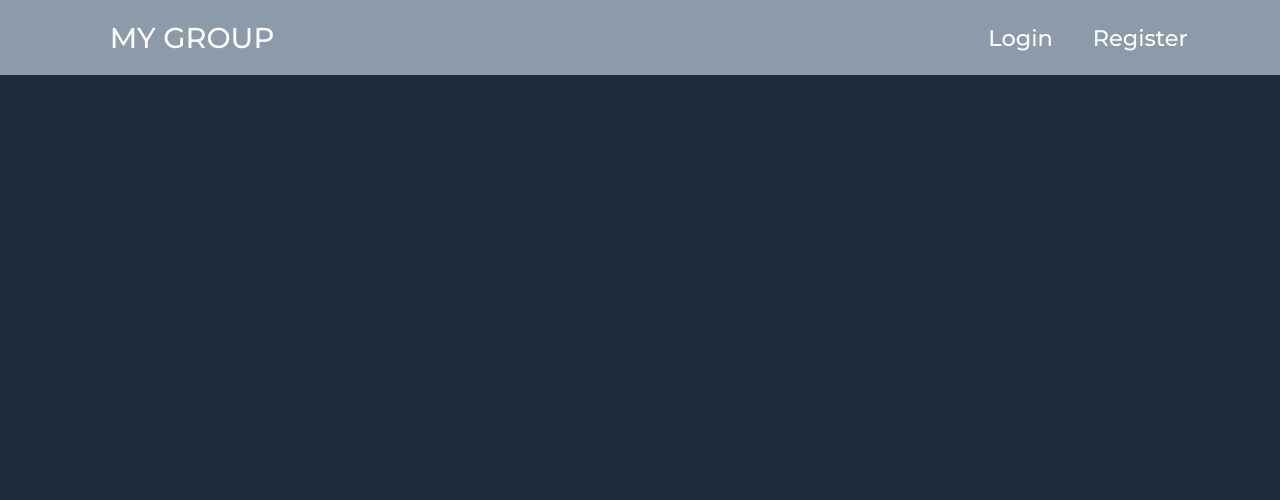
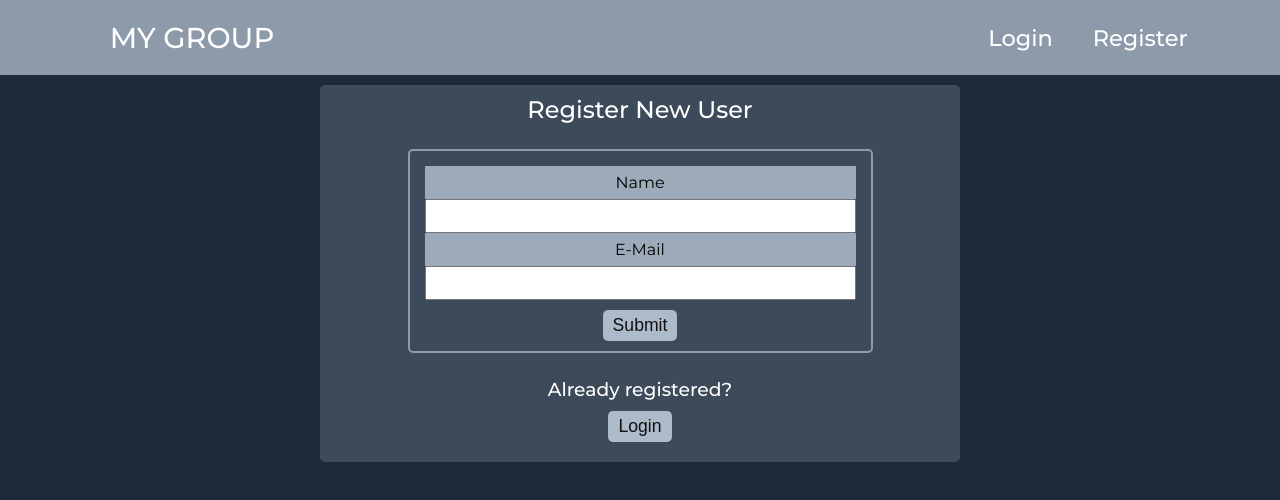
Before and after one commit to giacomo9999/BFW-Rebuild-210827, a React (Create React App) app in the folder client/: page / in a window 1280 px wide. Shown: the top 500 px of the page. Built offline with nearby package versions, Linux system fonts and the light colour scheme.

Commit message:
Added Register component.

```diff
--- a/client/src/App.js
+++ b/client/src/App.js
@@ -1,12 +1,14 @@
 import { BrowserRouter, Route } from "react-router-dom";
 
-import { NavBar } from "./components/NavBar";
+import { NavBar } from "./components/layout/NavBar";
+import { Register } from "./components/auth/Register";
 
 function App() {
   return (
     <BrowserRouter>
       <div>
         <NavBar />
+        <Register />
       </div>
     </BrowserRouter>
   );
--- /dev/null
+++ b/client/src/components/auth/Register.js
@@ -0,0 +1,55 @@
+import { Link } from "react-router-dom";
+import { useState } from "react";
+
+export const Register = () => {
+  const emptyFormState = { name: "", email: "", password: "", password2: "" };
+  const [formState = emptyFormState, setFormState] = useState();
+
+  const onChange = (e) => {
+    setFormState({ ...formState, [e.target.name]: e.target.value });
+    console.log("New Form State: ", formState);
+  };
+
+  const onSubmit = (e) => {
+    e.preventDefault();
+
+    const newUser = {
+      name: formState.name,
+      email: formState.email,
+      password: formState.password,
+      password2: formState.password2,
+    };
+
+    console.log("New User: ", newUser);
+    setFormState(emptyFormState);
+  };
+
+  return (
+    <div className="container-inner">
+      <h2>Register New User</h2>
+      <form className="h-form" onSubmit={onSubmit}>
+        <label className="h-label">Name</label>
+        <input
+          className="h-input"
+          type="text"
+          name="name"
+          value={formState.name}
+          onChange={onChange}
+        />
+        <label className="h-label">E-Mail</label>
+        <input
+          className="h-input"
+          type="text"
+          name="email"
+          value={formState.email}
+          onChange={onChange}
+        />
+        <button>Submit</button>
+      </form>
+      <h3>Already registered?</h3>
+      <Link to="/login">
+        <button>Login</button>
+      </Link>
+    </div>
+  );
+};
--- a/client/src/index.css
+++ b/client/src/index.css
@@ -44,6 +44,10 @@ body {
   -moz-osx-font-smoothing: grayscale;
 }
 
+a {
+  text-decoration: none;
+}
+
 .spacer10 {
   padding: 0;
   height: 10px;
@@ -64,15 +68,15 @@ p {
 }
 
 .container-outer {
-  width: 90%;
+  width: 95%;
   padding: 10px;
   margin: 20px auto 10px;
-  background-color: #6c7a89;
+  background-color: #8c9aa9;
   border-radius: 5px;
 }
 
 .container-inner {
-  width: 85%;
+  width: 50%;
   margin: 10px auto 5px;
   background-color: #3c4a59;
   padding: 10px;
@@ -124,25 +128,33 @@ td {
 /* Button (General Use) */
 
 button {
-  background-color: #5c6a79;
-  color: white;
-  padding: 1px 10px;
+  background-color: #acbac9;
+  border: none;
+  color: #111;
+  padding: 5px 10px;
   text-align: center;
   text-decoration: none;
   display: inline-block;
-  font-family: "Oswald", sans-serif;
-  font-size: 0.9em;
+  margin: 10px auto;
+  font-size: 1.1rem;
+  cursor: pointer;
   border-radius: 5px;
+}
+
+button:hover {
+  background-color: #fff;
 }
 
 /* Form (General Use)*/
 
 .h-form {
-  width: 50%;
+  width: 75%;
   margin: 25px auto;
   border: 1px solid #acbac9;
-  padding: 15px;
+  padding: 15px 15px 0 15px;
   box-sizing: border-box;
+  border: 2px solid #8C9AA9;
+  border-radius: 5px;
 }
 
 .h-form .h-label {
@@ -186,7 +198,6 @@ button {
 nav {
   width: 100%;
   display: flex;
-
   background-color: #8c9aa9;
 }
 
```
Also changed, not shown: client/src/components/auth/Login.js (added), client/src/components/layout/NavBar.js (renamed from client/src/components/NavBar.js).
